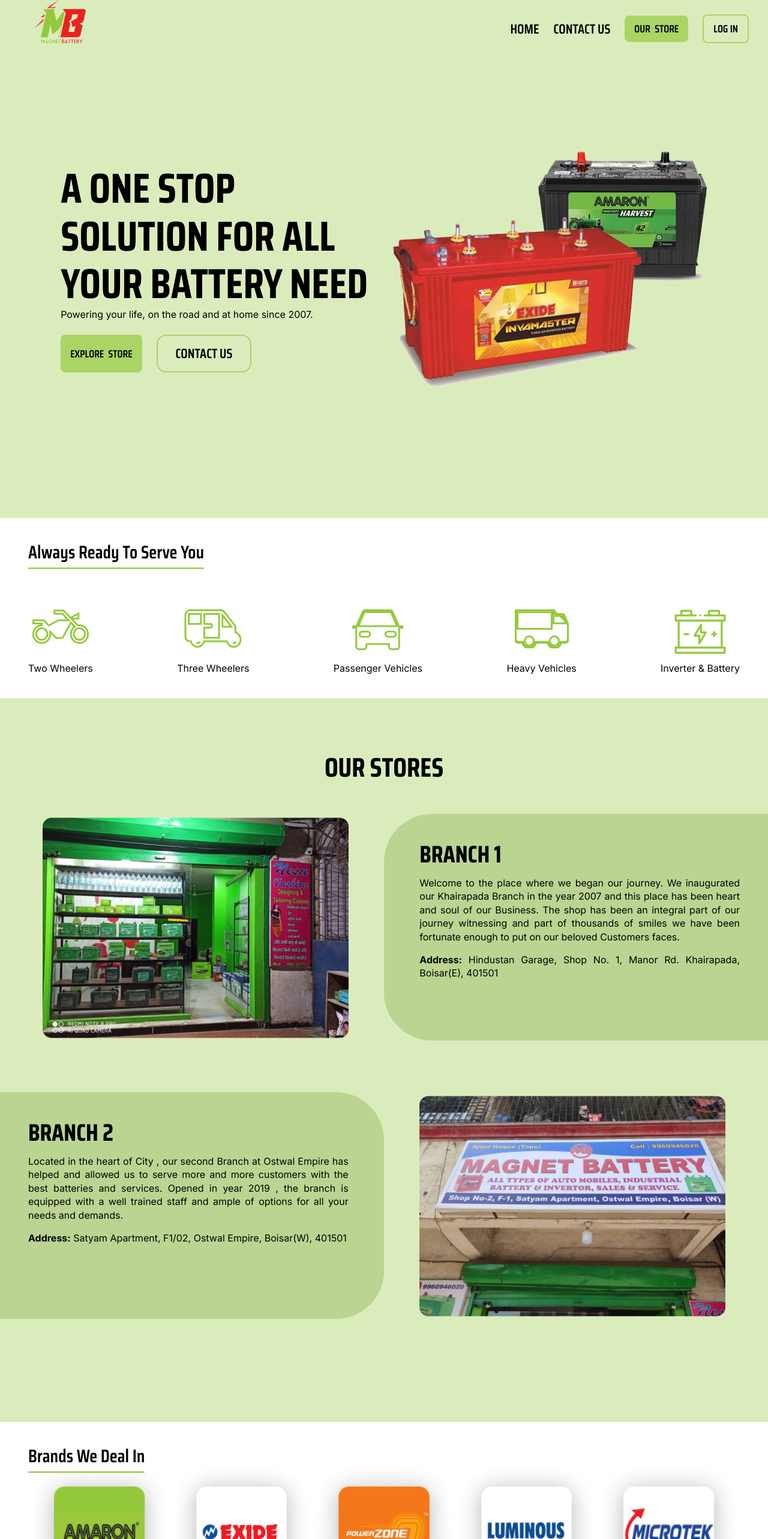
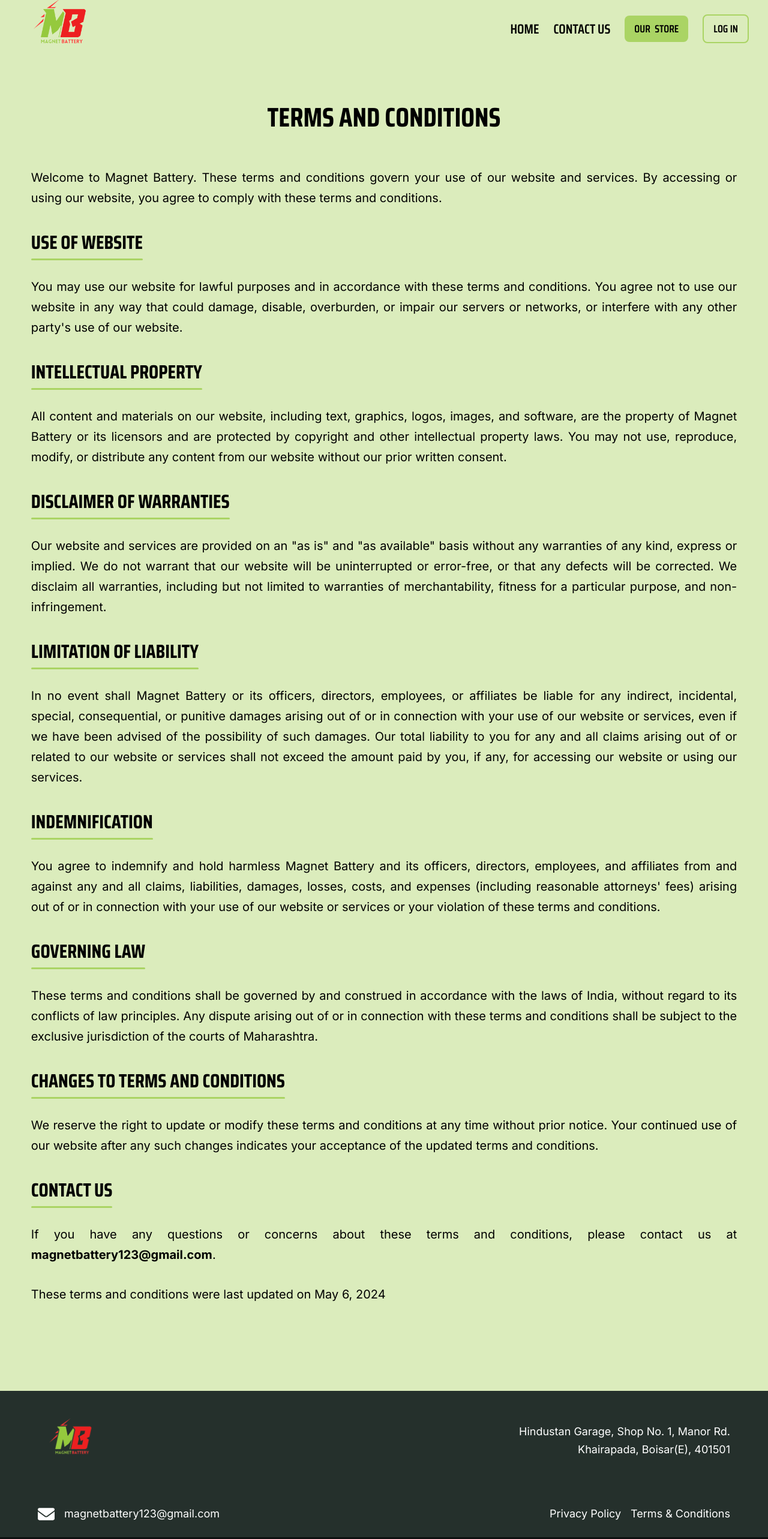
Before and after one commit to ArmanShaikh05/Magnet_Battery, a React (Vite) app: page /terms-conditions in a window 1280 px wide. Shown: the top 2566 px of the page at 60% size. Built offline with nearby package versions, Linux system fonts and the light colour scheme; no server answers.

Commit message:
added footer links

```diff
--- a/src/App.jsx
+++ b/src/App.jsx
@@ -25,6 +25,9 @@
 const LogIn = lazy(()=>import("./pages/LogIn"))
 const SignUp = lazy(()=>import("./pages/SignUp"))
 const ResetPassword = lazy(()=>import("./pages/ResetPassword"))
+
+const TermsAndConditions = lazy(()=>import("./pages/TermsAndConditions"))
+const PrivacyPolicy = lazy(()=>import("./pages/PrivacyPolicy"))
 
 
 // manage store item imports
@@ -85,6 +88,9 @@
               <Route path="/resetpassword" element={<ResetPassword />} />
           </Route>
 
+          <Route path="/terms-conditions" element={<TermsAndConditions />} />
+          <Route path="/privacy-policy" element={<PrivacyPolicy />} />
+
         </Routes>
       <Footer />
       </Suspense>
--- a/src/components/Footer.jsx
+++ b/src/components/Footer.jsx
@@ -1,5 +1,6 @@
 import logo from "../assets/logo.png"
 import email from "../assets/email.svg"
+import { Link } from "react-router-dom"
 
 const Footer = () => {
   return (
@@ -15,8 +16,8 @@
                     <p>magnetbattery123@gmail.com</p>
                 </div>
                 <div className="box2">
-                    <p>Privacy Policy</p>
-                    <p>Terms & Conditions</p>
+                    <Link to={"/privacy-policy"} onClick={()=>window.scrollTo(0,0)} >Privacy Policy</Link>
+                    <Link to={"/terms-conditions"} onClick={()=>window.scrollTo(0,0)}>Terms & Conditions</Link>
                 </div>
             </div>
         </div>
--- /dev/null
+++ b/src/pages/PrivacyPolicy.jsx
@@ -0,0 +1,29 @@
+
+const PrivacyPolicy = () => {
+    return (
+        <div className="container footer-link-container">
+            <h1>Privacy Policy</h1>
+            <div className="data-container">
+                <p>At Magnet Battery, we understand the importance of your privacy and are committed to protecting it. This Privacy Policy outlines how we collect, use, and safeguard your personal information when you visit our website or interact with our services.</p>
+                <h1 className="underlined-text">Information We Collect</h1>
+                <p>We may collect personal information such as your name, email address, phone number, and address when you voluntarily provide it to us through our website or other communication channels. Additionally, we may collect non-personal information such as your IP address, browser type, and device information for analytical purposes.</p>
+                <h1 className="underlined-text">How We Use Your Information</h1>
+                <p>We use the information we collect to provide you with our products and services, process your inquiries and orders, communicate with you, and improve our website and services. We may also use your information for marketing purposes, such as sending you promotional offers and updates about our products and services.</p>
+                <h1 className="underlined-text">Sharing of Information</h1>
+                <p>We do not sell, trade, or otherwise transfer your personal information to third parties without your consent, except as required by law or to fulfill a request or transaction initiated by you. We may share non-personal information with third-party service providers for analytical and marketing purposes.</p>
+                <h1 className="underlined-text">Data Security</h1>
+                <p>We take reasonable precautions to protect your personal information from unauthorized access, use, or disclosure. However, no method of transmission over the internet or electronic storage is 100% secure, and we cannot guarantee absolute security.</p>
+                <h1 className="underlined-text">Your Choices</h1>
+                <p>You may choose not to provide certain personal information, but this may limit your ability to use certain features of our website or receive our services. You can also opt out of receiving marketing communications from us by following the instructions provided in such communications.</p>
+                <h1 className="underlined-text">Changes to This Policy</h1>
+                <p>We may update this Privacy Policy from time to time by posting the revised version on our website. Your continued use of our website or services after any changes indicates your acceptance of the updated policy.</p>
+                <h1 className="underlined-text">Contact Us</h1>
+                <p>If you have any questions or concerns about this Privacy Policy or our data practices, please contact us at <strong>magnetbattery123@gmail.com</strong>.</p>
+
+                <p>This Privacy Policy was last updated on May 6, 2024</p>
+            </div>
+        </div>
+      )
+}
+
+export default PrivacyPolicy
--- /dev/null
+++ b/src/pages/TermsAndConditions.jsx
@@ -0,0 +1,34 @@
+
+const TermsAndConditions = () => {
+
+
+
+  return (
+    <div className="container footer-link-container">
+        <h1>Terms and Conditions</h1>
+        <div className="data-container">
+            <p>Welcome to Magnet Battery. These terms and conditions govern your use of our website and services. By accessing or using our website, you agree to comply with these terms and conditions.</p>
+            <h1 className="underlined-text">Use of Website</h1>
+            <p>You may use our website for lawful purposes and in accordance with these terms and conditions. You agree not to use our website in any way that could damage, disable, overburden, or impair our servers or networks, or interfere with any other party&apos;s use of our website.</p>
+            <h1 className="underlined-text">Intellectual Property</h1>
+            <p>All content and materials on our website, including text, graphics, logos, images, and software, are the property of Magnet Battery  or its licensors and are protected by copyright and other intellectual property laws. You may not use, reproduce, modify, or distribute any content from our website without our prior written consent.</p>
+            <h1 className="underlined-text">Disclaimer of Warranties</h1>
+            <p>Our website and services are provided on an &quot;as is&quot; and &quot;as available&quot; basis without any warranties of any kind, express or implied. We do not warrant that our website will be uninterrupted or error-free, or that any defects will be corrected. We disclaim all warranties, including but not limited to warranties of merchantability, fitness for a particular purpose, and non-infringement.</p>
+            <h1 className="underlined-text">Limitation of Liability</h1>
+            <p>In no event shall Magnet Battery or its officers, directors, employees, or affiliates be liable for any indirect, incidental, special, consequential, or punitive damages arising out of or in connection with your use of our website or services, even if we have been advised of the possibility of such damages. Our total liability to you for any and all claims arising out of or related to our website or services shall not exceed the amount paid by you, if any, for accessing our website or using our services.</p>
+            <h1 className="underlined-text">Indemnification</h1>
+            <p>You agree to indemnify and hold harmless Magnet Battery and its officers, directors, employees, and affiliates from and against any and all claims, liabilities, damages, losses, costs, and expenses (including reasonable attorneys&apos; fees) arising out of or in connection with your use of our website or services or your violation of these terms and conditions.</p>
+            <h1 className="underlined-text">Governing Law</h1>
+            <p>These terms and conditions shall be governed by and construed in accordance with the laws of India, without regard to its conflicts of law principles. Any dispute arising out of or in connection with these terms and conditions shall be subject to the exclusive jurisdiction of the courts of Maharashtra.</p>
+            <h1 className="underlined-text">Changes to Terms and Conditions</h1>
+            <p>We reserve the right to update or modify these terms and conditions at any time without prior notice. Your continued use of our website after any such changes indicates your acceptance of the updated terms and conditions.</p>
+            <h1 className="underlined-text">Contact Us</h1>
+            <p>If you have any questions or concerns about these terms and conditions, please contact us at <strong>magnetbattery123@gmail.com</strong>.</p>
+
+            <p>These terms and conditions were last updated on May 6, 2024</p>
+        </div>
+    </div>
+  )
+}
+
+export default TermsAndConditions
--- a/src/styles/app.scss
+++ b/src/styles/app.scss
@@ -179,6 +179,7 @@
 @import '../styles/managestore.scss';
 @import '../styles/additem.scss';
 @import '../styles/authentication.scss';
+@import '../styles/footerlinks.scss';
 
 
 // IMORTING MEDIA QUERIES
--- /dev/null
+++ b/src/styles/footerlinks.scss
@@ -0,0 +1,31 @@
+.footer-link-container{
+
+    margin: 4rem auto;
+    display: flex;
+    flex-direction: column;
+    align-items: center;
+
+    >h1{
+        font-weight: 700;
+        font-size: 2.81rem;
+        text-transform: uppercase;
+    }
+
+    .data-container{
+        margin: 1rem 0 3rem 0;
+        padding: 0 0.3rem;
+
+        p{
+            font-size: 1.25rem;
+            font-family: "Inter",sans-serif;
+            line-height: 170%;
+            margin: 2rem 0;
+            text-align: justify;
+        }
+
+        h1{
+            text-transform: uppercase;
+            margin-bottom: 2rem;
+        }
+    }
+}
--- a/src/styles/hompage.scss
+++ b/src/styles/hompage.scss
@@ -694,11 +694,13 @@
                 display: flex;
                 gap: 1rem;
 
-                >p{
+                >p,a{
                     font-family: "inter",sans-serif;
                     font-weight: normal;
                     font-size: 1.125rem;
                     line-height: 170%;
+                    text-decoration: none;
+                    color: $white;
                 }
             }
         }
```
